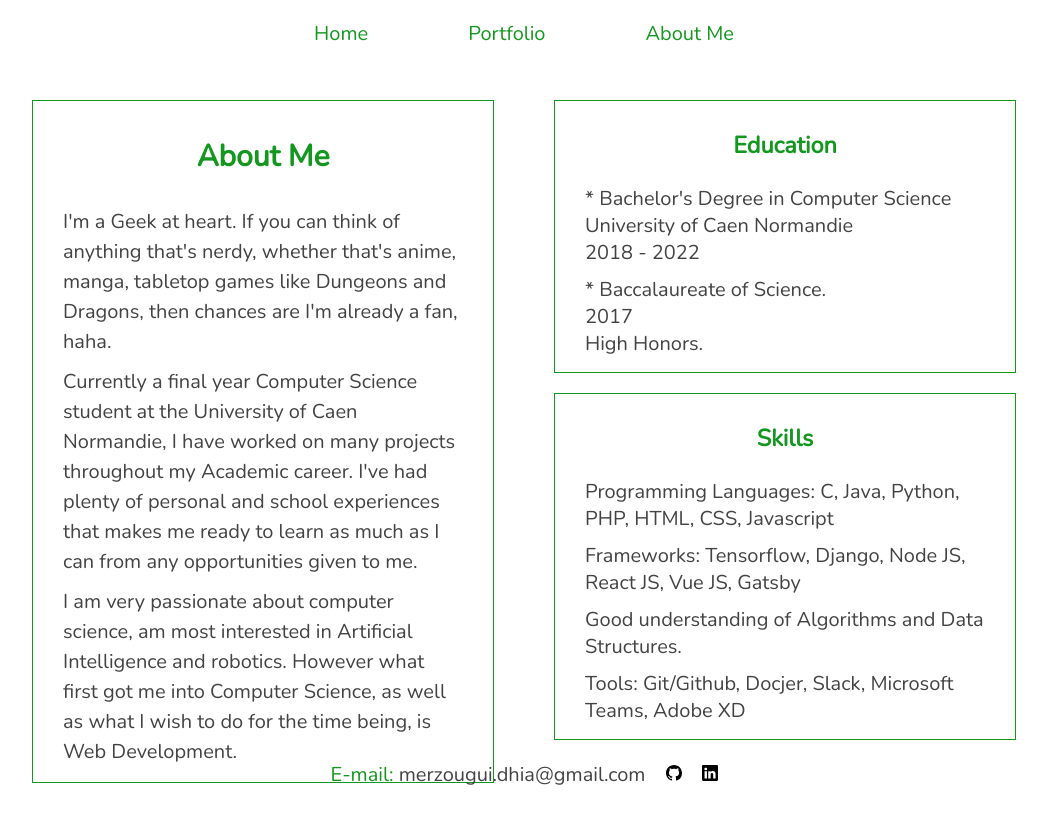
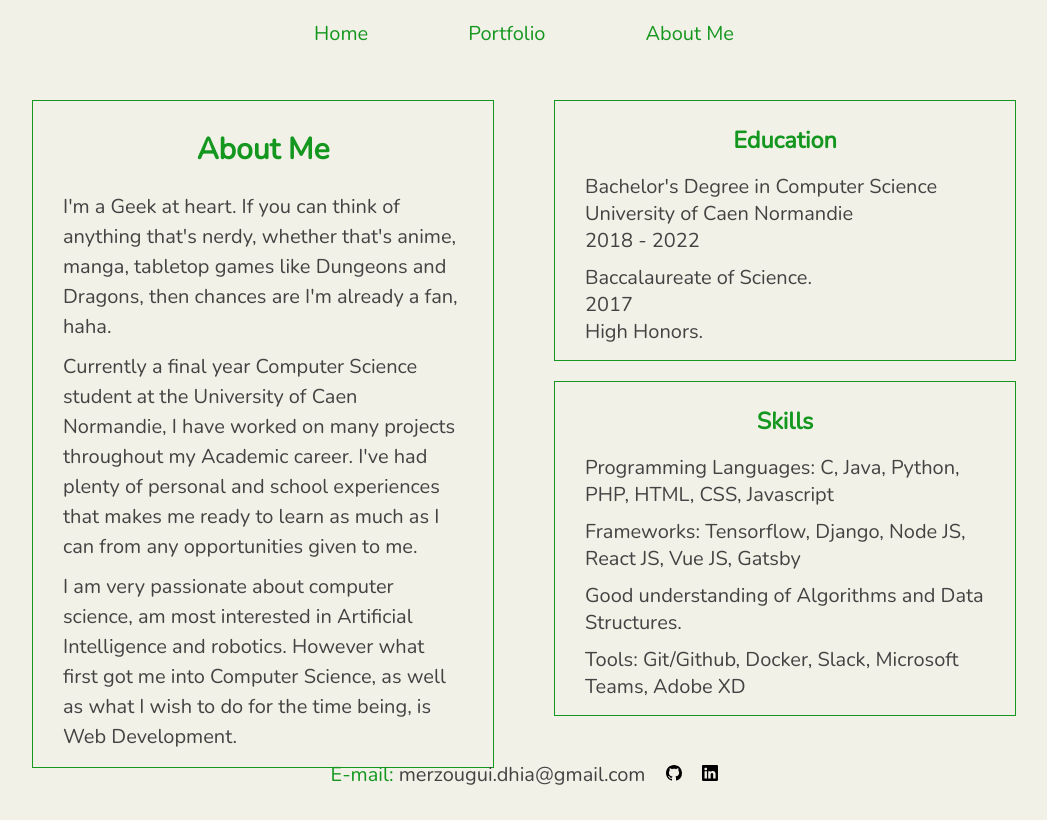
Before and after one commit to HikariLight/Portfolio, a Gatsby site: page /about in a window 1280 px wide. Shown: the whole page, without its empty margins (116-1163 px from the left). Built offline with nearby package versions, Linux system fonts and the light colour scheme; Gatsby itself is replaced by a stand-in of ours.

Commit message:
Fixed typos. Added background.

```diff
--- a/src/pages/about.js
+++ b/src/pages/about.js
@@ -21,12 +21,12 @@ const AboutPage = () => {
             <h1 className="greenText centeredText">Education</h1>
               <ul>
                 <li>
-                  * Bachelor's Degree in Computer Science <br></br>
+                  Bachelor's Degree in Computer Science <br></br>
                   University of Caen Normandie<br></br>
                   2018 - 2022
                 </li>
                 <li>
-                  * Baccalaureate of Science.<br></br>
+                  Baccalaureate of Science.<br></br>
                   2017<br></br>
                   High Honors.
                 </li>
@@ -39,7 +39,7 @@ const AboutPage = () => {
               <li>Programming Languages: C, Java, Python, PHP, HTML, CSS, Javascript</li>
               <li>Frameworks: Tensorflow, Django, Node JS, React JS, Vue JS, Gatsby</li>
               <li>Good understanding of Algorithms and Data Structures.</li>
-              <li>Tools: Git/Github, Docjer, Slack, Microsoft Teams, Adobe XD</li>
+              <li>Tools: Git/Github, Docker, Slack, Microsoft Teams, Adobe XD</li>
             </ul>
           </article>
         </section>
--- a/src/style/global.css
+++ b/src/style/global.css
@@ -1,6 +1,7 @@
 html{
     --themeDefault: #434343;
     --themeGreen: #14971F;
+    --themeBackground: #F2F1E7;
 }
 
 *{
@@ -12,12 +13,13 @@ body{
     font-family: Nunito, Helvetica, Arial;
     font-size: 20px;
     color: var(--themeDefault);
+    background-color: var(--themeBackground);
     height: 100vh;
     overflow: hidden;
 }
 
 h1{
-    margin: 1em;
+    margin: 0.75em;
 }
 
 p{
```
